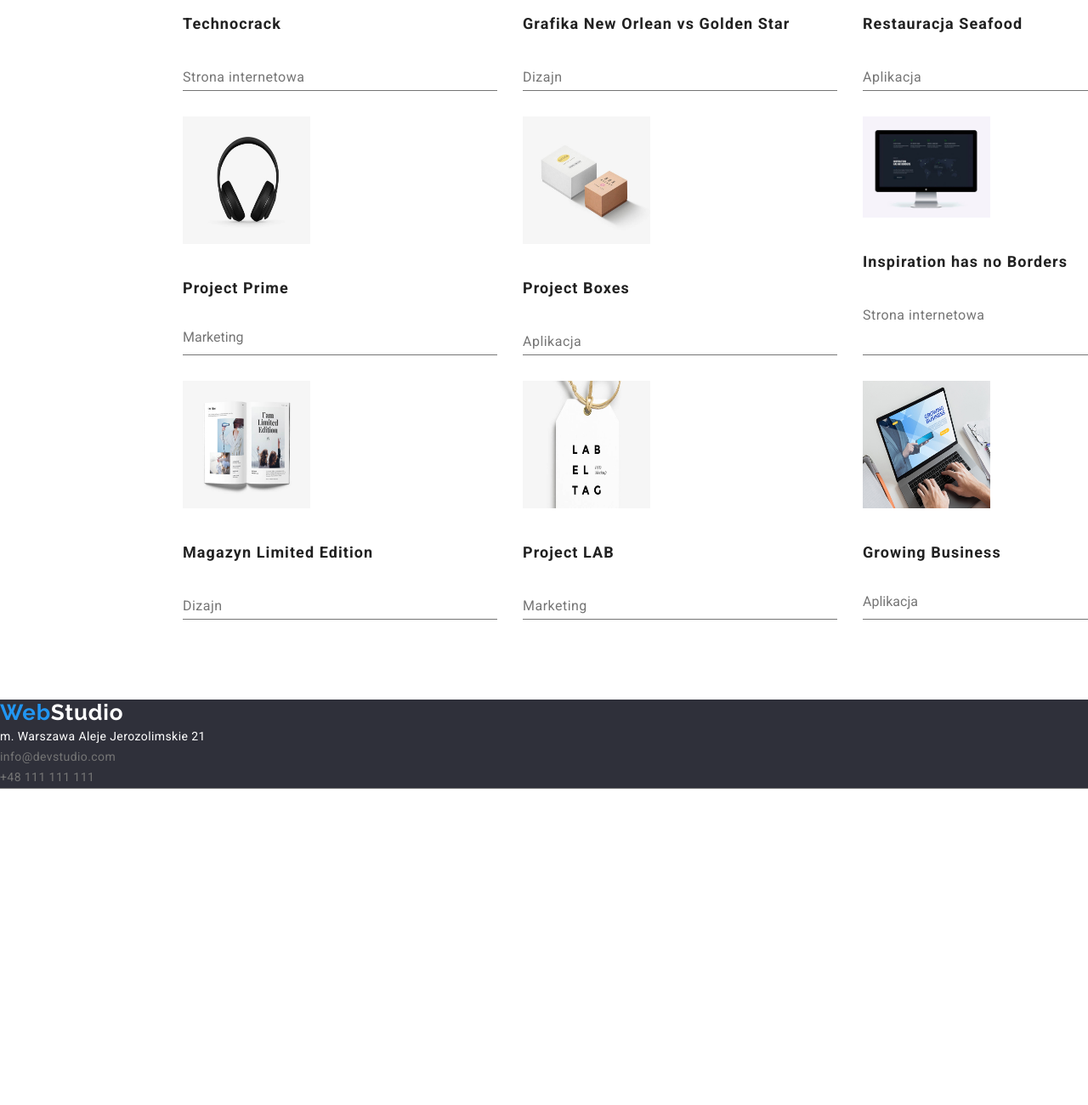
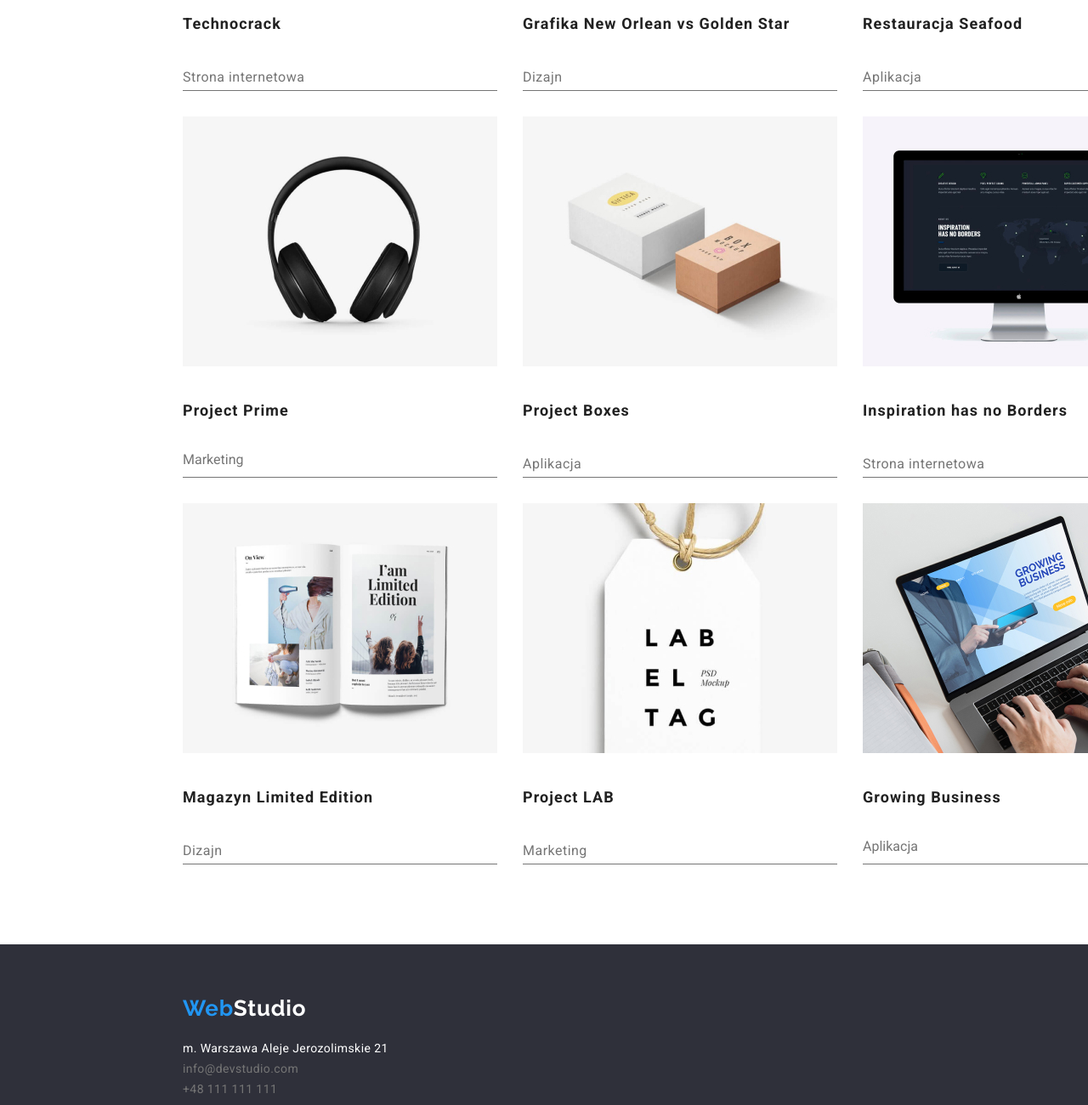
Before and after one commit to karolinamalewicz/goit-markup-hw-03, a plain HTML site: page projekt.html in a window 1280 px wide. Shown: the part 580-1880 px from the top of the page at 85% size. Before the commit the page ends 1508 px from the top, so only its background shows below. Drawn offline with Linux system fonts and the light colour scheme.

Commit message:
add class to portfolio.html and css

```diff
--- a/css/styles.css
+++ b/css/styles.css
@@ -412,3 +412,19 @@ p {
   justify-content: flex-start;
   gap: 4px;
 }
+.addres {
+  display: flex;
+  flex-direction: column;
+  gap: 9px;
+  padding: 0;
+}
+
+.footer-style {
+  padding: 60px 0px 60px 0px;
+}
+
+.footer-style .container {
+  display: flex;
+  flex-direction: column;
+  gap: 20px;
+}
--- a/projekt.html
+++ b/projekt.html
@@ -44,12 +44,17 @@
       <div class="portfolio-style">
         <ul class="portfolio">
     <li class="portfolio-item">
-  <figure class="portfolio-item-description"><img src="./images/technocrack.jpg" alt="widok laptopa" width="370" height="294"/> <p class="portfolio-subjects"><h5 class="portfolio-title">Technocrack</h5>
+  <figure class="portfolio-item-description">
+    <img src="./images/technocrack.jpg" alt="widok laptopa" width="370" height="294"/>
+  <p class="portfolio-subjects">
+    <h5 class="portfolio-title">Technocrack</h5>
   <article class="portfolio-subtitle">Strona internetowa</article></p></figure>
 </li>
 <li class="portfolio-item">
-<figure class="portfolio-item-description"><img src="./images/neworleanvsgoldenstar.jpg" alt="grafika new orlean ws golden star" width="370" height="294"/>
-  <p class="portfolio-subjects"> <h5 class="portfolio-title">Grafika New Orlean vs Golden Star</h5>
+<figure class="portfolio-item-description">
+  <img src="./images/neworleanvsgoldenstar.jpg" alt="grafika new orlean ws golden star" width="370" height="294"/>
+  <p class="portfolio-subjects">
+    <h5 class="portfolio-title">Grafika New Orlean vs Golden Star</h5>
                 <article class="portfolio-subtitle">Dizajn</article> </p> </figure></li>
                   <li class="portfolio-item">
                     <figure class="portfolio-item-description">
@@ -58,37 +63,39 @@
                 <article class="portfolio-subtitle">Aplikacja</article> </p> </figure>
             </li>
            <li class="portfolio-item">
-            <img src="./images/projektprime.jpg" alt="słuchawki project prime" width="150" height="150"/>
+            <img src="./images/projektprime.jpg" alt="słuchawki project prime" width="370" height="294"/>
             <p ><h5 class="portfolio-title">Project Prime</h5></p> <article>Marketing</article>
            </li>
            <li class="portfolio-item">
-            <img src="./images/boxes.jpg" alt="pudełka" width="150" height="150"/>
+            <img src="./images/boxes.jpg" alt="pudełka" width="370" height="294"/>
             <p><h5 class="portfolio-title">Project Boxes</h5></p> <article class="portfolio-subtitle">Aplikacja</article>
            </li>
            <li class="portfolio-item">
-            <img src="./images/monitor.jpg" alt="monitor" width="150" alt="150"/>
+            <img src="./images/monitor.jpg" alt="monitor" width="370" alt="294"/>
             <p ><h5 class="portfolio-title">Inspiration has no Borders</h5></p>
             <article class="portfolio-subtitle">Strona internetowa</article>
            </li>
            <li class="portfolio-item">
-            <img src="./images/magazyn.jpg" alt="czasopismo" width="150" height="150"/>
+            <img src="./images/magazyn.jpg" alt="czasopismo" width="370" height="294"/>
             <p ><h5 class="portfolio-title">Magazyn Limited Edition</h5></p>
             <article class="portfolio-subtitle">Dizajn</article>
            </li>
            <li class="portfolio-item">
-            <img src="./images/lab.jpg" alt="projekt lab zawieszka" width="150" height="150"/>
+            <img src="./images/lab.jpg" alt="projekt lab zawieszka" width="370" height="294"/>
             <p><h5 class="portfolio-title">Project LAB</h5></p>
             <article class="portfolio-subtitle">Marketing</article>
            </li>
            <li class="portfolio-item">
-            <img src="./images/business.jpg" alt="laptop" width="150" height="150"/>
+            <img src="./images/business.jpg" alt="laptop" width="370" height="294"/>
             <p ><h5 class="portfolio-title">Growing Business</h5></p>
             <article>Aplikacja</article>
+           </figure>
            </li>
         </ul>
         </div>
     </main>
     <footer class="footer-style">
+      <div class="container">
       <a href="#" class="footer-logo"><span class="logo">Web</span>Studio</a>
       <ul>
       <li> <address class="adress">m. Warszawa Aleje Jerozolimskie 21</address></li>
```
